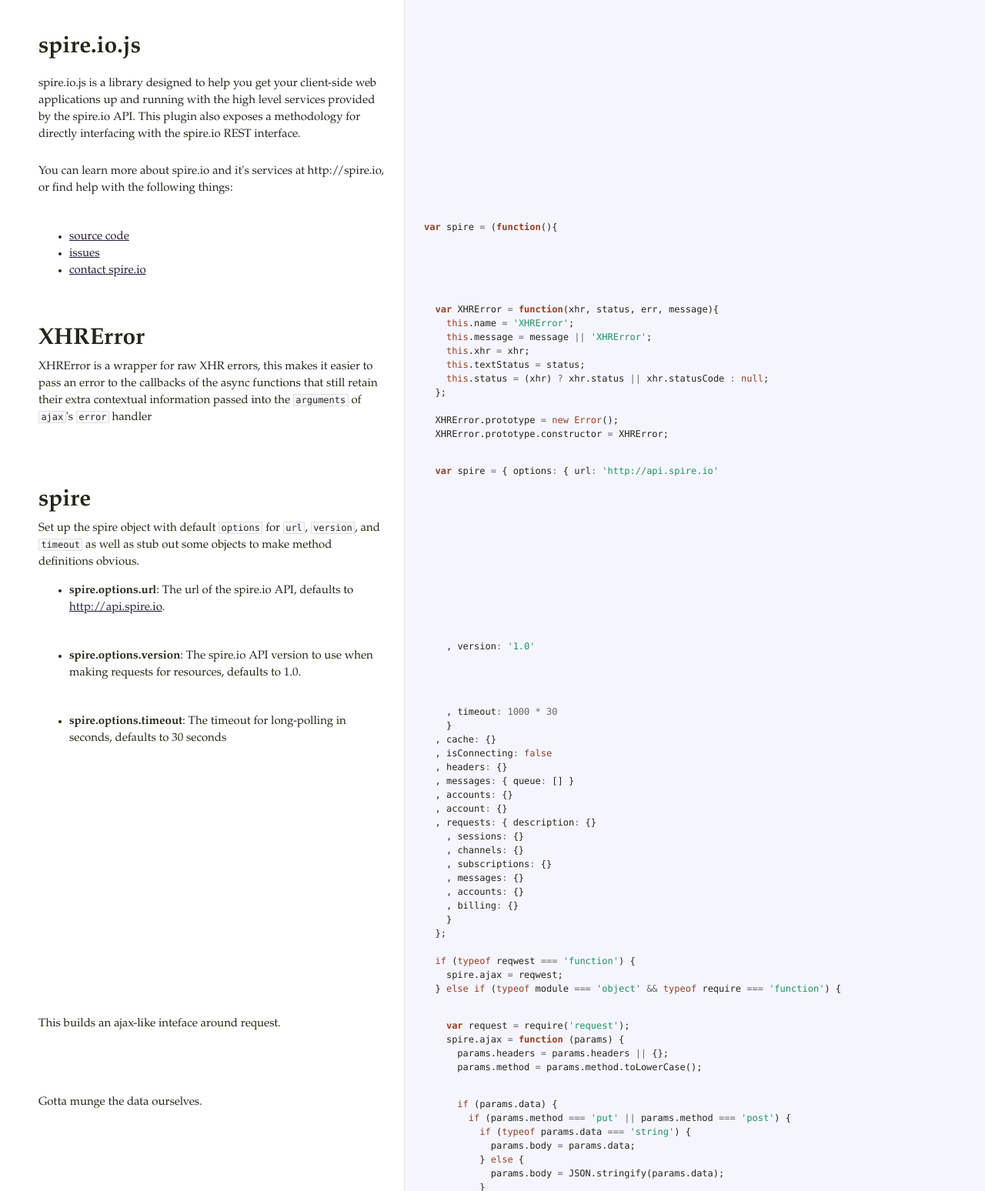
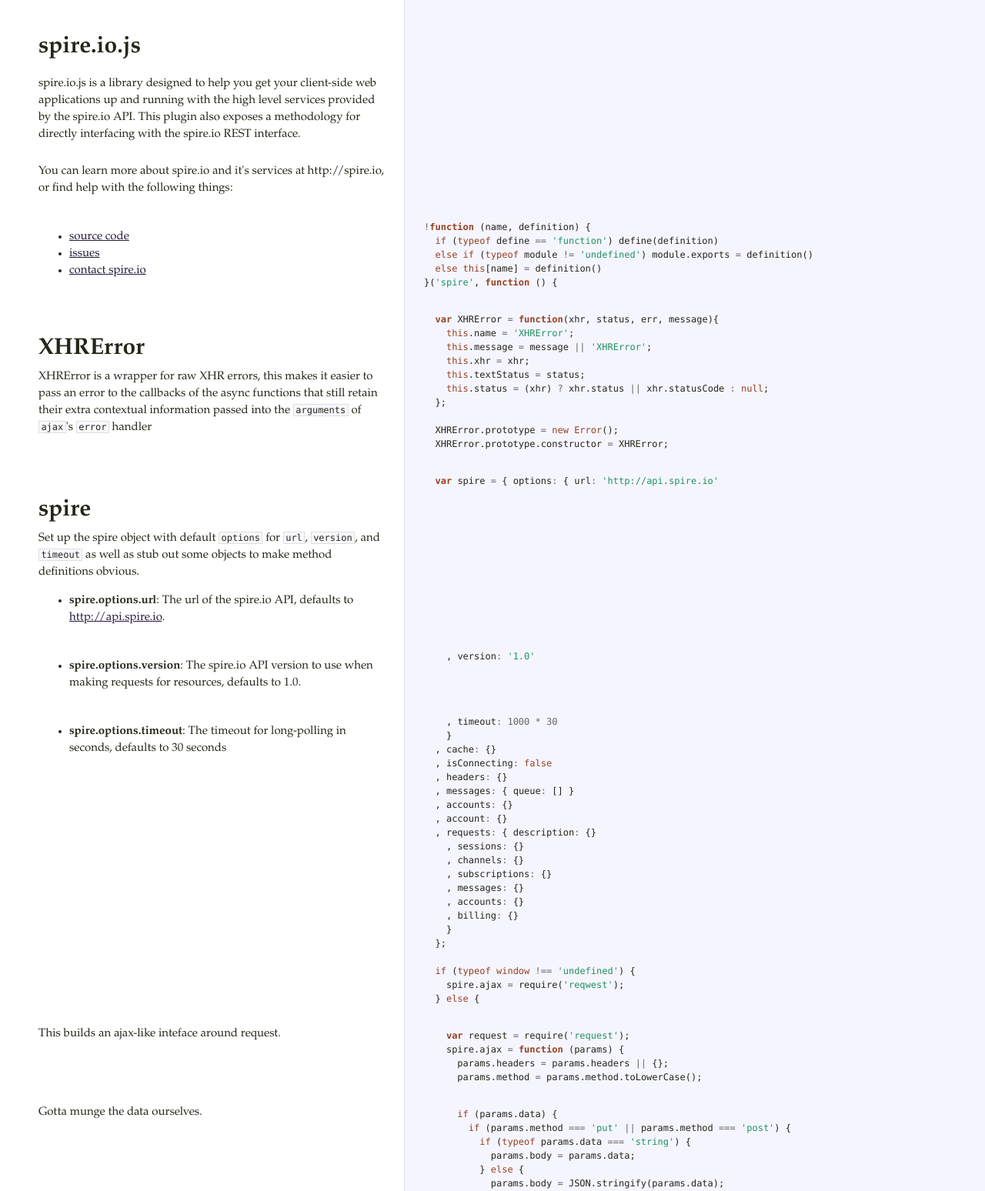
Before and after one commit to spire-io/spire.io.js, a website: page docs/index.html in a window 1280 px wide. Shown: the top 1548 px of the page at 77% size. Drawn offline with Linux system fonts and the light colour scheme.

Commit message:
checkin compiled source and docs

```diff
--- a/docs/index.html
+++ b/docs/index.html
@@ -2,7 +2,11 @@
 <li><a href="http://github.com/spire-io/spire.io.js">source code</a></li>
 <li><a href="http://github.com/spire-io/spire.io.js/issues">issues</a></li>
 <li><a href="http://spire.io/contact.html">contact spire.io</a></li>
-</ul>             </td>             <td class="code">               <div class="highlight"><pre><span class="kd">var</span> <span class="nx">spire</span> <span class="o">=</span> <span class="p">(</span><span class="kd">function</span><span class="p">(){</span></pre></div>             </td>           </tr>                               <tr id="section-4">             <td class="docs">               <div class="pilwrap">                 <a class="pilcrow" href="#section-4">&#182;</a>               </div>               <h1>XHRError</h1>
+</ul>             </td>             <td class="code">               <div class="highlight"><pre><span class="o">!</span><span class="kd">function</span> <span class="p">(</span><span class="nx">name</span><span class="p">,</span> <span class="nx">definition</span><span class="p">)</span> <span class="p">{</span>
+  <span class="k">if</span> <span class="p">(</span><span class="k">typeof</span> <span class="nx">define</span> <span class="o">==</span> <span class="s1">&#39;function&#39;</span><span class="p">)</span> <span class="nx">define</span><span class="p">(</span><span class="nx">definition</span><span class="p">)</span>
+  <span class="k">else</span> <span class="k">if</span> <span class="p">(</span><span class="k">typeof</span> <span class="nx">module</span> <span class="o">!=</span> <span class="s1">&#39;undefined&#39;</span><span class="p">)</span> <span class="nx">module</span><span class="p">.</span><span class="nx">exports</span> <span class="o">=</span> <span class="nx">definition</span><span class="p">()</span>
+  <span class="k">else</span> <span class="k">this</span><span class="p">[</span><span class="nx">name</span><span class="p">]</span> <span class="o">=</span> <span class="nx">definition</span><span class="p">()</span>
+<span class="p">}(</span><span class="s1">&#39;spire&#39;</span><span class="p">,</span> <span class="kd">function</span> <span class="p">()</span> <span class="p">{</span></pre></div>             </td>           </tr>                               <tr id="section-4">             <td class="docs">               <div class="pilwrap">                 <a class="pilcrow" href="#section-4">&#182;</a>               </div>               <h1>XHRError</h1>
 
 <p>XHRError is a wrapper for raw XHR errors, this makes it easier to pass an
 error to the callbacks of the async functions that still retain their extra
@@ -47,9 +51,9 @@
     <span class="p">}</span>
   <span class="p">};</span>
 
-  <span class="k">if</span> <span class="p">(</span><span class="k">typeof</span> <span class="nx">reqwest</span> <span class="o">===</span> <span class="s1">&#39;function&#39;</span><span class="p">)</span> <span class="p">{</span>
-    <span class="nx">spire</span><span class="p">.</span><span class="nx">ajax</span> <span class="o">=</span> <span class="nx">reqwest</span><span class="p">;</span>
-  <span class="p">}</span> <span class="k">else</span> <span class="k">if</span> <span class="p">(</span><span class="k">typeof</span> <span class="nx">module</span> <span class="o">===</span> <span class="s1">&#39;object&#39;</span> <span class="o">&amp;&amp;</span> <span class="k">typeof</span> <span class="nx">require</span> <span class="o">===</span> <span class="s1">&#39;function&#39;</span><span class="p">)</span> <span class="p">{</span></pre></div>             </td>           </tr>                               <tr id="section-8">             <td class="docs">               <div class="pilwrap">                 <a class="pilcrow" href="#section-8">&#182;</a>               </div>               <p>This builds an ajax-like inteface around request.</p>             </td>             <td class="code">               <div class="highlight"><pre>    <span class="kd">var</span> <span class="nx">request</span> <span class="o">=</span> <span class="nx">require</span><span class="p">(</span><span class="s1">&#39;request&#39;</span><span class="p">);</span>
+  <span class="k">if</span> <span class="p">(</span><span class="k">typeof</span> <span class="nb">window</span> <span class="o">!==</span> <span class="s1">&#39;undefined&#39;</span><span class="p">)</span> <span class="p">{</span>
+    <span class="nx">spire</span><span class="p">.</span><span class="nx">ajax</span> <span class="o">=</span> <span class="nx">require</span><span class="p">(</span><span class="s1">&#39;reqwest&#39;</span><span class="p">);</span>
+  <span class="p">}</span> <span class="k">else</span> <span class="p">{</span></pre></div>             </td>           </tr>                               <tr id="section-8">             <td class="docs">               <div class="pilwrap">                 <a class="pilcrow" href="#section-8">&#182;</a>               </div>               <p>This builds an ajax-like inteface around request.</p>             </td>             <td class="code">               <div class="highlight"><pre>    <span class="kd">var</span> <span class="nx">request</span> <span class="o">=</span> <span class="nx">require</span><span class="p">(</span><span class="s1">&#39;request&#39;</span><span class="p">);</span>
     <span class="nx">spire</span><span class="p">.</span><span class="nx">ajax</span> <span class="o">=</span> <span class="kd">function</span> <span class="p">(</span><span class="nx">params</span><span class="p">)</span> <span class="p">{</span>
       <span class="nx">params</span><span class="p">.</span><span class="nx">headers</span> <span class="o">=</span> <span class="nx">params</span><span class="p">.</span><span class="nx">headers</span> <span class="o">||</span> <span class="p">{};</span>
       <span class="nx">params</span><span class="p">.</span><span class="nx">method</span> <span class="o">=</span> <span class="nx">params</span><span class="p">.</span><span class="nx">method</span><span class="p">.</span><span class="nx">toLowerCase</span><span class="p">();</span></pre></div>             </td>           </tr>                               <tr id="section-9">             <td class="docs">               <div class="pilwrap">                 <a class="pilcrow" href="#section-9">&#182;</a>               </div>               <p>Gotta munge the data ourselves.</p>             </td>             <td class="code">               <div class="highlight"><pre>      <span class="k">if</span> <span class="p">(</span><span class="nx">params</span><span class="p">.</span><span class="nx">data</span><span class="p">)</span> <span class="p">{</span>
@@ -93,8 +97,6 @@
 
       <span class="k">return</span> <span class="nx">request</span><span class="p">(</span><span class="nx">params</span><span class="p">,</span> <span class="nx">handler</span><span class="p">);</span>
     <span class="p">};</span>
-  <span class="p">}</span> <span class="k">else</span> <span class="p">{</span>
-    <span class="k">throw</span> <span class="s2">&quot;The Spire.JS library requires reqwest: https://github.com/ded/reqwest to run in a browser.&quot;</span><span class="p">;</span>
   <span class="p">}</span></pre></div>             </td>           </tr>                               <tr id="section-10">             <td class="docs">               <div class="pilwrap">                 <a class="pilcrow" href="#section-10">&#182;</a>               </div>               <h1>spire.headers</h1>
 
 <p>Helpers for generating header values for the http requests to the
@@ -170,7 +172,13 @@
                 <span class="nx">spire</span><span class="p">.</span><span class="nx">requests</span><span class="p">.</span><span class="nx">subscriptions</span><span class="p">.</span><span class="nx">create</span><span class="p">(</span><span class="nx">options</span><span class="p">,</span> <span class="kd">function</span><span class="p">(</span><span class="nx">err</span><span class="p">,</span> <span class="nx">sub</span><span class="p">){</span>
                   <span class="k">if</span> <span class="p">(</span><span class="nx">err</span><span class="p">)</span> <span class="k">return</span> <span class="nx">callback</span><span class="p">(</span><span class="nx">err</span><span class="p">);</span>
 
-                  <span class="kd">var</span> <span class="nx">options</span> <span class="o">=</span> <span class="p">{</span> <span class="nx">subscription</span><span class="o">:</span> <span class="nx">sub</span> <span class="p">};</span></pre></div>             </td>           </tr>                               <tr id="section-15">             <td class="docs">               <div class="pilwrap">                 <a class="pilcrow" href="#section-15">&#182;</a>               </div>               <p>Get events from the subscription</p>             </td>             <td class="code">               <div class="highlight"><pre>                  <span class="kd">var</span> <span class="nx">get</span> <span class="o">=</span> <span class="kd">function</span><span class="p">(){</span>
+                  <span class="kd">var</span> <span class="nx">options</span> <span class="o">=</span> <span class="p">{</span> <span class="nx">subscription</span><span class="o">:</span> <span class="nx">sub</span> <span class="p">};</span></pre></div>             </td>           </tr>                               <tr id="section-15">             <td class="docs">               <div class="pilwrap">                 <a class="pilcrow" href="#section-15">&#182;</a>               </div>               <p>Get events from the subscription</p>             </td>             <td class="code">               <div class="highlight"><pre>                  <span class="kd">var</span> <span class="nx">subscriptionCallCount</span> <span class="o">=</span> <span class="mi">0</span><span class="p">;</span>
+                  <span class="kd">var</span> <span class="nx">get</span> <span class="o">=</span> <span class="kd">function</span><span class="p">(){</span>
+                    <span class="nx">subscriptionCallCount</span><span class="o">++</span><span class="p">;</span>
+                    <span class="k">if</span> <span class="p">(</span><span class="nx">spire</span><span class="p">.</span><span class="nx">options</span><span class="p">.</span><span class="nx">_maxSubscriptionCallCount</span> <span class="o">&lt;</span> <span class="nx">subscriptionCallCount</span><span class="p">)</span> <span class="p">{</span>
+                      <span class="k">return</span><span class="p">;</span>
+                    <span class="p">}</span>
+
                     <span class="nx">spire</span><span class="p">.</span><span class="nx">requests</span><span class="p">.</span><span class="nx">subscriptions</span><span class="p">.</span><span class="nx">get</span><span class="p">(</span><span class="nx">options</span><span class="p">,</span> <span class="kd">function</span><span class="p">(</span><span class="nx">err</span><span class="p">,</span> <span class="nx">events</span><span class="p">){</span>
                       <span class="k">if</span> <span class="p">(</span><span class="nx">err</span><span class="p">)</span> <span class="k">return</span> <span class="nx">callback</span><span class="p">(</span><span class="nx">err</span><span class="p">);</span>
 
@@ -198,7 +206,12 @@
         <span class="nx">spire</span><span class="p">.</span><span class="nx">requests</span><span class="p">.</span><span class="nx">subscriptions</span><span class="p">.</span><span class="nx">create</span><span class="p">(</span><span class="nx">options</span><span class="p">,</span> <span class="kd">function</span><span class="p">(</span><span class="nx">err</span><span class="p">,</span> <span class="nx">sub</span><span class="p">){</span>
           <span class="k">if</span> <span class="p">(</span><span class="nx">err</span><span class="p">)</span> <span class="k">return</span> <span class="nx">callback</span><span class="p">(</span><span class="nx">err</span><span class="p">);</span>
 
-          <span class="kd">var</span> <span class="nx">options</span> <span class="o">=</span> <span class="p">{</span> <span class="nx">subscription</span><span class="o">:</span> <span class="nx">sub</span> <span class="p">};</span></pre></div>             </td>           </tr>                               <tr id="section-18">             <td class="docs">               <div class="pilwrap">                 <a class="pilcrow" href="#section-18">&#182;</a>               </div>               <p>Get events from the subscription</p>             </td>             <td class="code">               <div class="highlight"><pre>          <span class="kd">var</span> <span class="nx">get</span> <span class="o">=</span> <span class="kd">function</span><span class="p">(){</span>
+          <span class="kd">var</span> <span class="nx">options</span> <span class="o">=</span> <span class="p">{</span> <span class="nx">subscription</span><span class="o">:</span> <span class="nx">sub</span> <span class="p">};</span></pre></div>             </td>           </tr>                               <tr id="section-18">             <td class="docs">               <div class="pilwrap">                 <a class="pilcrow" href="#section-18">&#182;</a>               </div>               <p>Get events from the subscription</p>             </td>             <td class="code">               <div class="highlight"><pre>          <span class="kd">var</span> <span class="nx">subscriptionCallCount</span> <span class="o">=</span> <span class="mi">0</span><span class="p">;</span>
+          <span class="kd">var</span> <span class="nx">get</span> <span class="o">=</span> <span class="kd">function</span><span class="p">(){</span>
+            <span class="nx">subscriptionCallCount</span><span class="o">++</span><span class="p">;</span>
+            <span class="k">if</span> <span class="p">(</span><span class="nx">spire</span><span class="p">.</span><span class="nx">options</span><span class="p">.</span><span class="nx">_maxSubscriptionCallCount</span> <span class="o">&lt;</span> <span class="nx">subscriptionCallCount</span><span class="p">)</span> <span class="p">{</span>
+              <span class="k">return</span><span class="p">;</span>
+            <span class="p">}</span>
             <span class="nx">spire</span><span class="p">.</span><span class="nx">requests</span><span class="p">.</span><span class="nx">subscriptions</span><span class="p">.</span><span class="nx">get</span><span class="p">(</span><span class="nx">options</span><span class="p">,</span> <span class="kd">function</span><span class="p">(</span><span class="nx">err</span><span class="p">,</span> <span class="nx">events</span><span class="p">){</span>
               <span class="k">if</span> <span class="p">(</span><span class="nx">err</span><span class="p">)</span> <span class="k">return</span> <span class="nx">callback</span><span class="p">(</span><span class="nx">err</span><span class="p">);</span>
 
@@ -705,10 +718,6 @@
   <span class="p">};</span>
 
   <span class="k">return</span> <span class="nx">spire</span><span class="p">;</span>
-<span class="p">})();</span>
-
-<span class="k">if</span> <span class="p">(</span><span class="k">typeof</span> <span class="nx">module</span> <span class="o">===</span> <span class="s1">&#39;object&#39;</span> <span class="o">&amp;&amp;</span> <span class="nx">module</span><span class="p">.</span><span class="nx">exports</span><span class="p">)</span> <span class="p">{</span>
-  <span class="nx">module</span><span class="p">.</span><span class="nx">exports</span> <span class="o">=</span> <span class="nx">spire</span><span class="p">;</span>
-<span class="p">}</span>
+<span class="p">});</span>
 
 </pre></div>             </td>           </tr>                </tbody>     </table>   </div> </body> </html>
--- a/spire.io.bundle.js
+++ b/spire.io.bundle.js
@@ -1562,5 +1562,3 @@
 })
 
 });
-
-require.alias("./spire.io.js", "/node_modules/spire");
```
Also changed, not shown: spire.io.bundle.min.js.
